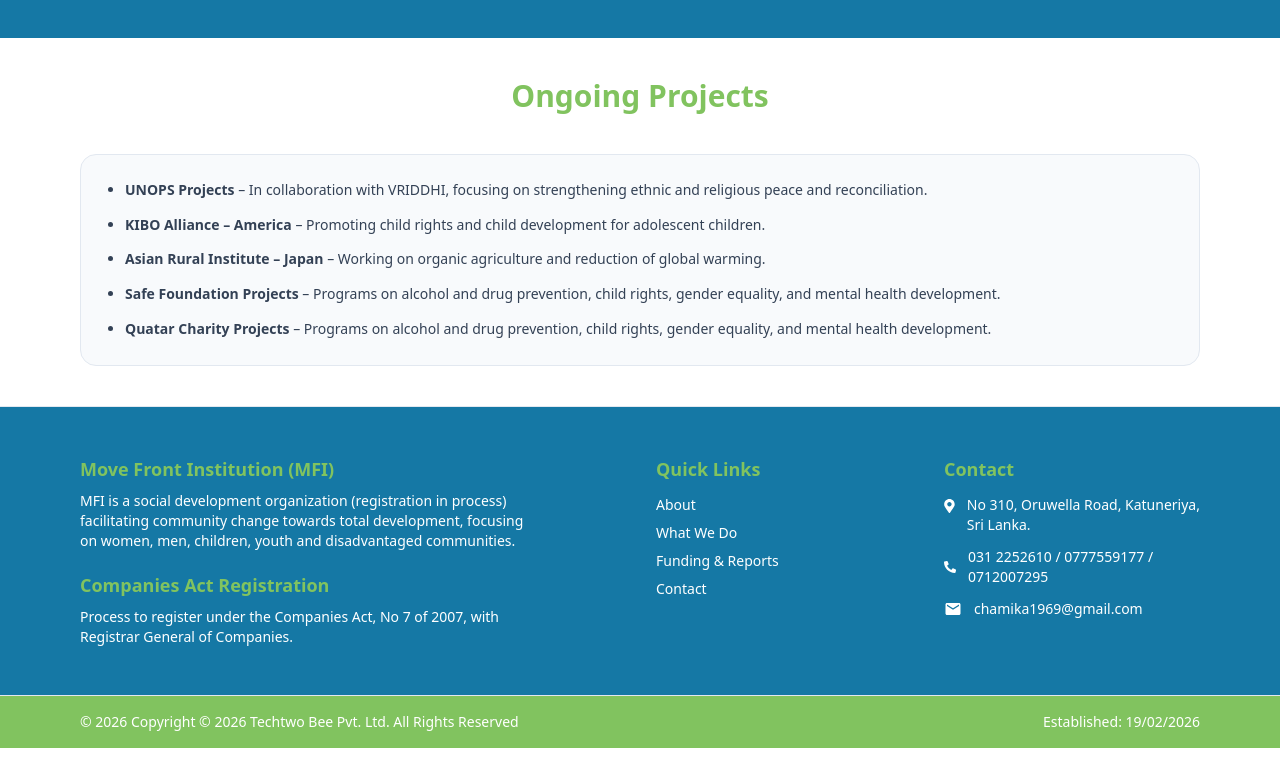
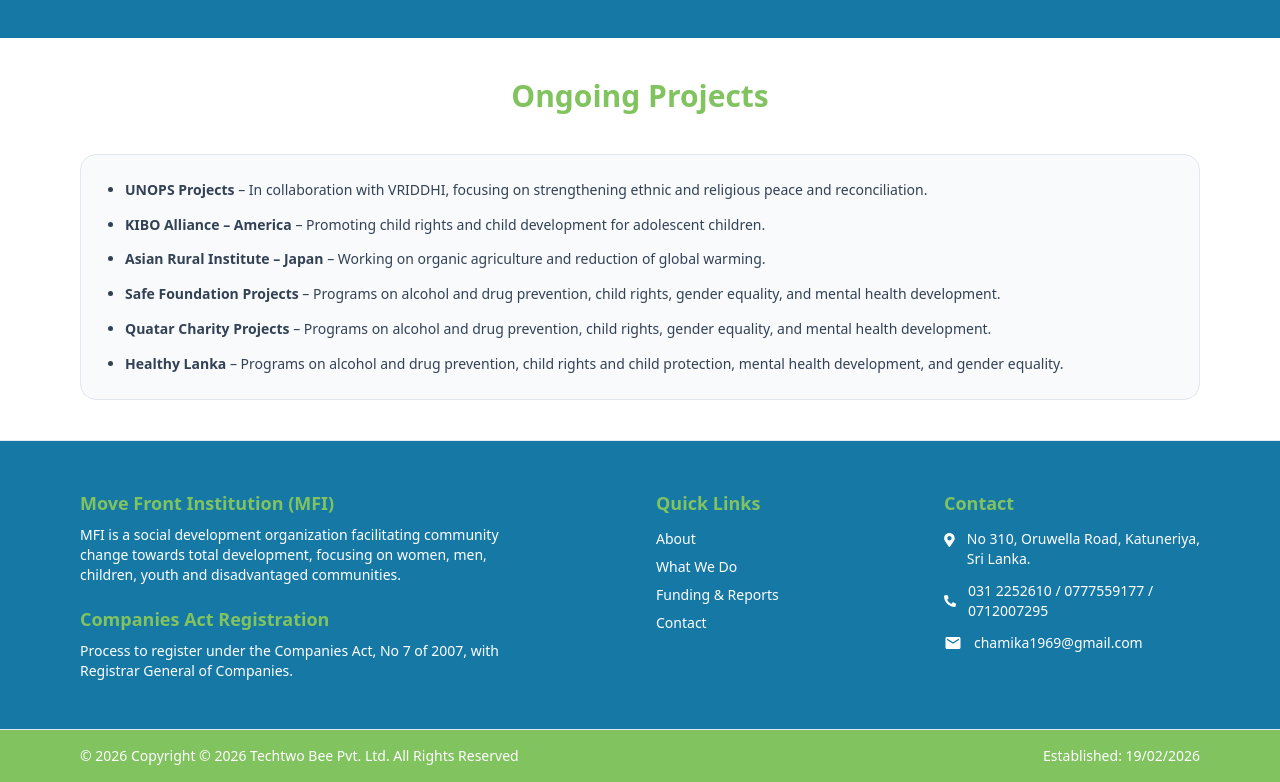
Before and after one commit to supunpramod/Move-Front-Institution, a React (Vite) app: page /what-we-do in a window 1280 px wide. Shown: the part 1649-2431 px from the top of the page. Before the commit the page ends 2397 px from the top, so only its background shows below. Built offline with nearby package versions, Linux system fonts and the light colour scheme.

Commit message:
Update content for clarity and accuracy across multiple components

```diff
--- a/src/components/Footer.jsx
+++ b/src/components/Footer.jsx
@@ -9,7 +9,7 @@
         <div className="md:col-span-2">
           <div className="font-bold text-lg text-primary">Move Front Institution (MFI)</div>
           <p className="text-sm text-white mt-2 max-w-md">
-            MFI is a social development organization (registration in process) facilitating community change
+            MFI is a social development organization facilitating community change
             towards total development, focusing on women, men, children, youth and disadvantaged communities.
           </p>
 
--- a/src/components/Homeintro.jsx
+++ b/src/components/Homeintro.jsx
@@ -14,7 +14,7 @@
             </h2>
 
             <p className="mt-6 text-fon text-sm leading-relaxed text-justify bg-white p-8 rounded-xl">
-              Move Front is a social development organization on process of
+              Move Front is a social development
               registration as a non-forfeitable organization in Sri Lanka. We
               facilitate community change towards a total development. Our main
               focus is on providing a holistic transformation of Women, Men,
--- a/src/pages/Contact.jsx
+++ b/src/pages/Contact.jsx
@@ -26,7 +26,7 @@
           <div className="space-y-2 text-sm text-font">
             <p><span className="font-semibold">Address:</span> No 310 Oruwella Road Katuneriya Sri Lanka</p>
             <p><span className="font-semibold">Telephone:</span> 031 2252610, 0777559177, 0712007295</p>
-            <p><span className="font-semibold">Fax:</span> Not yet</p>
+
             <p><span className="font-semibold">Email:</span> chamika1969@gmail.com</p>
           </div>
         </Card>
--- a/src/pages/Mediaroom.jsx
+++ b/src/pages/Mediaroom.jsx
@@ -252,7 +252,7 @@
     {/* Description */}
     <div className="mt-8 space-y-4 text-fon text-base sm:text-base leading-relaxed text-justify">
       <p>
-        Move Forward and Healthy Lanka are jointly implementing a programme to
+        Move Front and Healthy Lanka are jointly implementing a programme to
         strengthen ethnic and religious reconciliation in the Katana and Negombo
         Divisional Secretariat areas, within the Gampaha District.
       </p>
--- a/src/pages/WhatWeDo.jsx
+++ b/src/pages/WhatWeDo.jsx
@@ -127,6 +127,12 @@
         and mental health development.
       </li>
 
+      <li>
+  <strong>Healthy Lanka</strong> –
+  Programs on alcohol and drug prevention, child rights and child protection,
+  mental health development, and gender equality.
+</li>
+
     </ul>
   </div>
 </Section>
```
